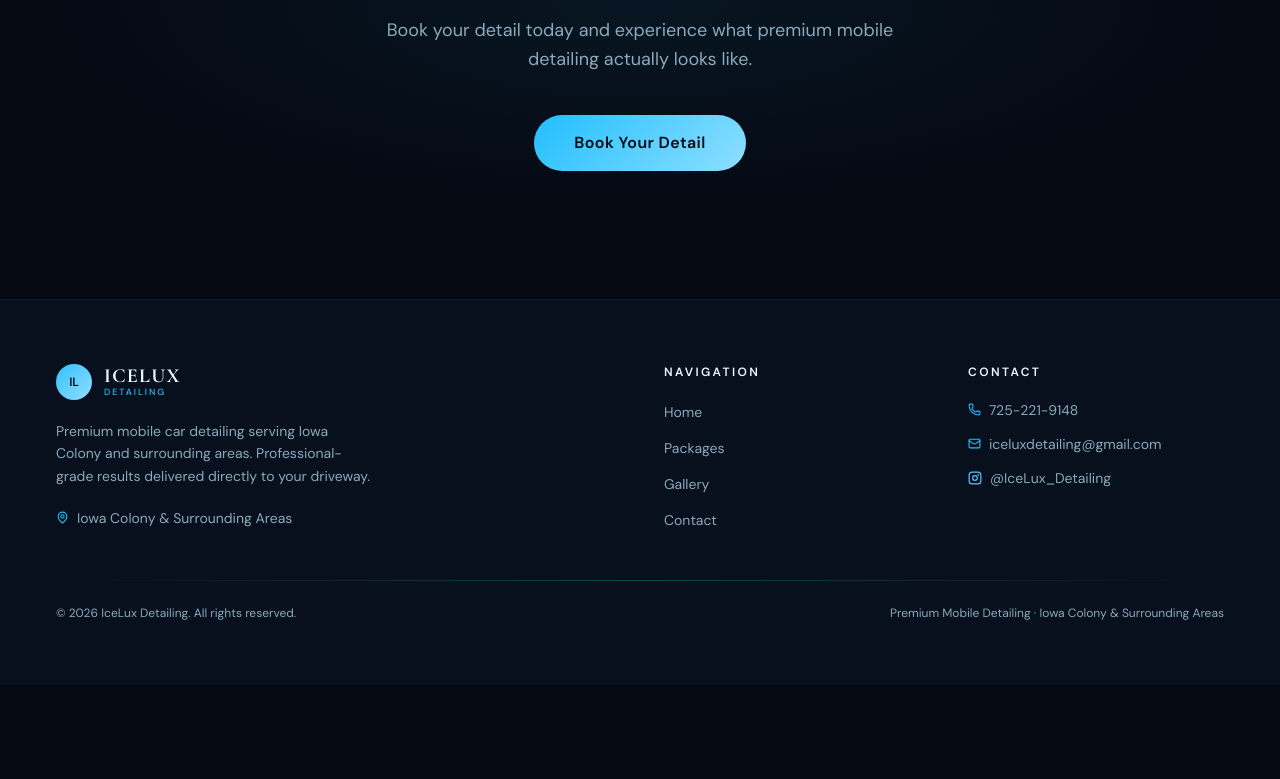
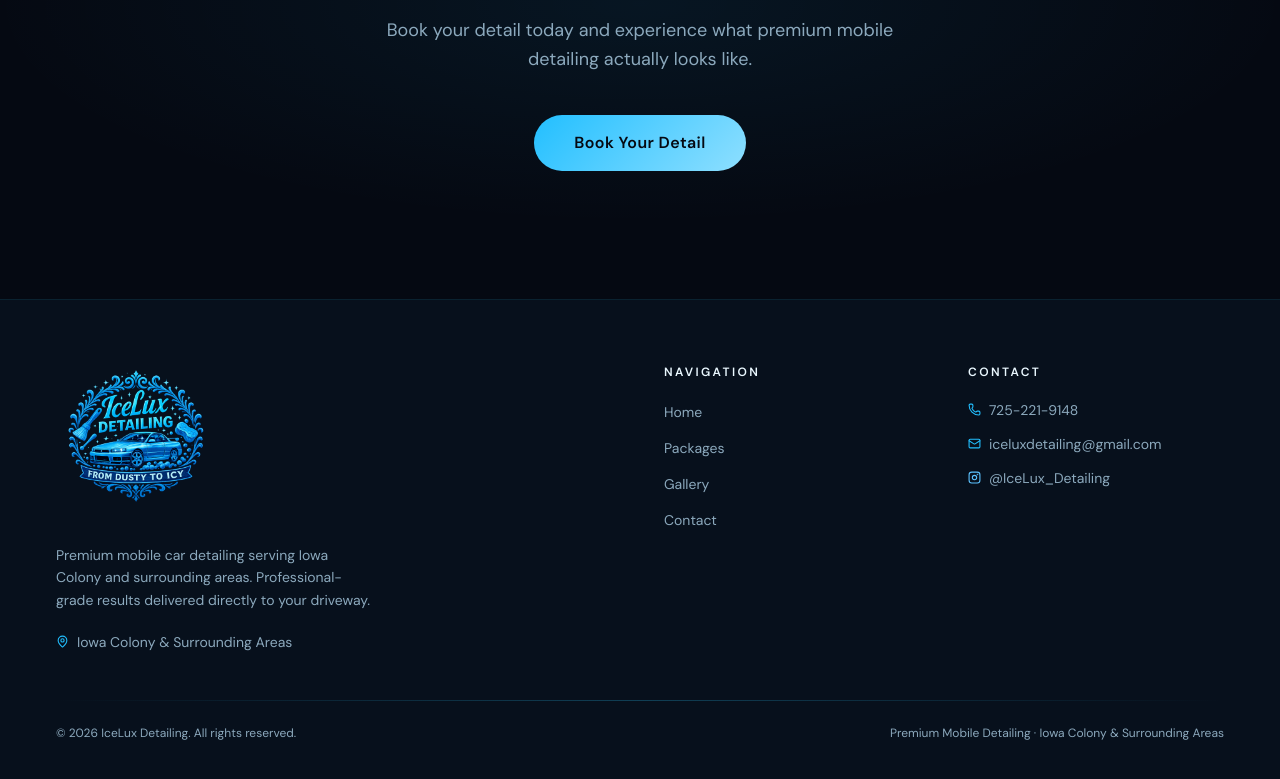
Before and after one commit to mmedeles/icelux-detailing, a Next.js app: page / in a window 1280 px wide. Shown: the part 5326-6105 px from the top of the page. Before the commit the page ends 6011 px from the top, so only its background shows below. Built offline with nearby package versions, Linux system fonts and the light colour scheme.

Commit message:
Use real logo in footer

```diff
--- a/app/components/Footer.tsx
+++ b/app/components/Footer.tsx
@@ -1,5 +1,6 @@
 import Link from "next/link";
-import { Phone, Mail, Share2, MapPin } from "lucide-react";
+import Image from "next/image";
+import { Phone, Mail, MapPin } from "lucide-react";
 import { siteConfig } from "@/app/lib/data";
 
 export default function Footer() {
@@ -10,19 +11,14 @@
 
             {/* Brand */}
             <div className="lg:col-span-2">
-              <div className="flex items-center gap-3 mb-5">
-                <div className="w-9 h-9 rounded-full bg-gradient-to-br from-[#22BFFF] to-[#8EDFFF] flex items-center justify-center">
-                  <span className="text-[#050912] font-bold text-xs">IL</span>
-                </div>
-                <div className="flex flex-col leading-none gap-0.5">
-                <span className="text-[#EAF8FF] font-bold text-xl tracking-[0.06em] uppercase leading-none"
-                      style={{ fontFamily: "var(--font-display, serif)" }}>
-                  IceLux
-                </span>
-                  <span className="text-[#22BFFF] text-[9px] tracking-[0.22em] uppercase font-medium leading-none">
-                  Detailing
-                </span>
-                </div>
+              <div className="mb-5">
+                <Image
+                    src="/logo.png"
+                    alt="IceLux Detailing"
+                    width={140}
+                    height={48}
+                    className="h-40 w-auto object-contain"
+                />
               </div>
               <p className="text-[#8CA9BD] text-sm leading-relaxed max-w-xs">
                 Premium mobile car detailing serving Iowa Colony and surrounding areas.
@@ -78,8 +74,8 @@
                     <img
                         src="/instagram.svg"
                         alt="Instagram"
-                        width={14}
-                        height={14}
+                        width={13}
+                        height={13}
                         style={{ filter: "invert(60%) sepia(80%) saturate(400%) hue-rotate(170deg)" }}
                     />
                     {siteConfig.instagram}
```
